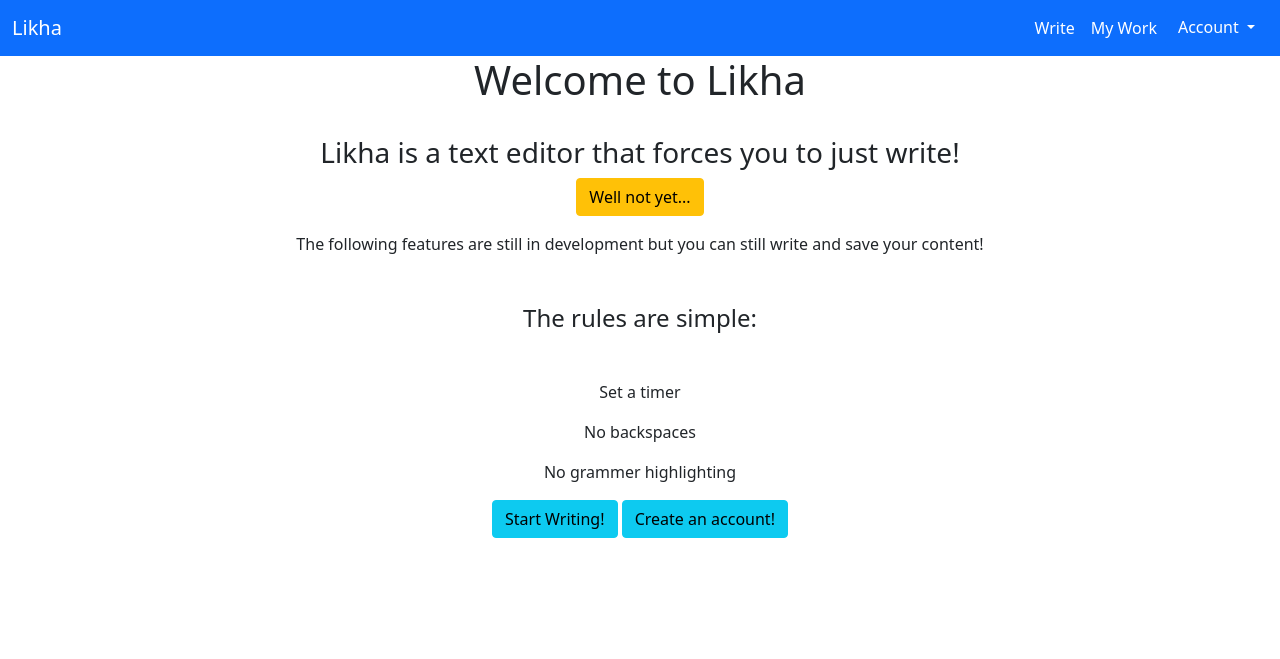
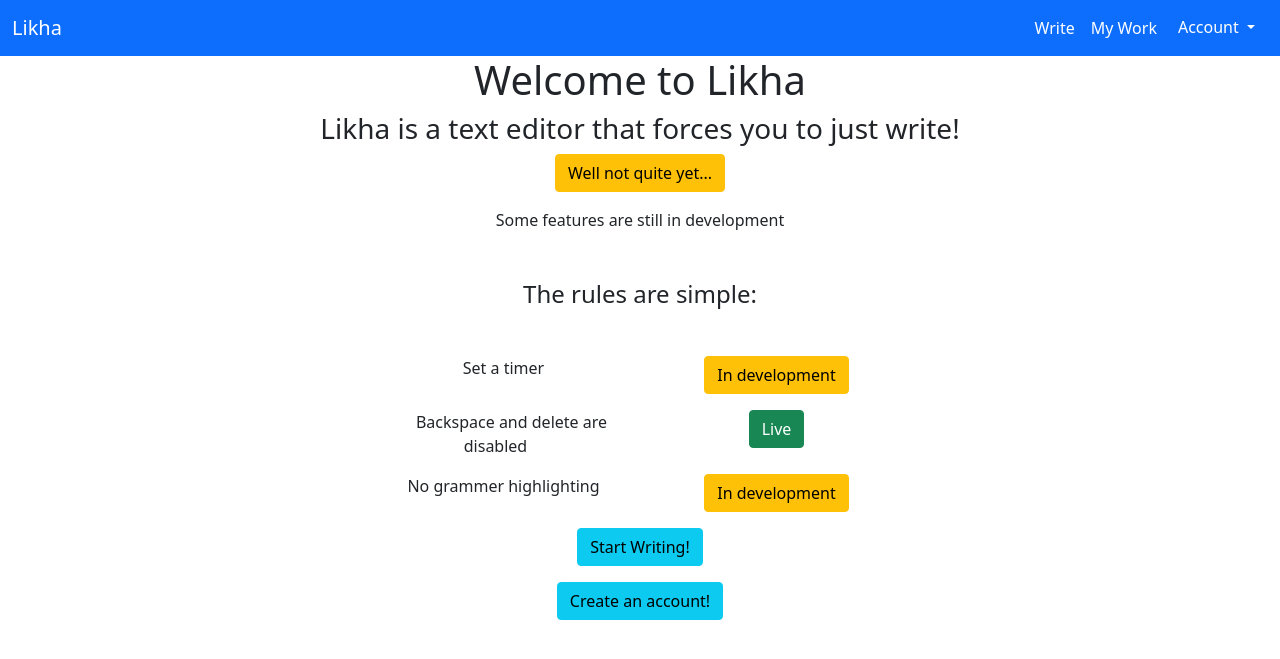
Before and after one commit to Ishan16D/likha, a Flask app: page / in a window 1280 px wide. Shown: the top 659 px of the page. Run offline with Flask 3, Linux system fonts and the light colour scheme; some libraries are stand-ins or nearby versions.

Commit message:
Added no backspace functionality

```diff
--- a/app/templates/index.html
+++ b/app/templates/index.html
@@ -3,37 +3,75 @@
 {% block content %}
 
 <div class="container text-center">
+    <div class="container">
         <h1>
             Welcome to Likha
         </h1>
-    <br>
+
+    </div>
+    <div class="container">
         <h3>
             Likha is a text editor that forces you to just write!
         </h3>
         <p>
-        <span class="btn btn-warning"> Well not yet...</span>
+            <span class="btn btn-warning"> Well not quite yet...</span>
         </p>
-    <p>The following features are still in development but you can still write and save your content!</p>
+        <p>
+            Some features are still in development
+        </p>
+
+    </div>
+    <div class="container">
+
         <h4 class="my-5">
             The rules are simple:
         </h4>
-    <div class="px-3">
-        <p class="mx-3">
+        <div class="container w-50">
+            <div class="row my-3">
+                <div class="col">
+                    <p class="mx-3 d-inline">
                         Set a timer
+                    </p>
+                </div>
+                <div class="col">
+                    <span class="btn btn-warning"> In development</span>
+                </div>
+            </div>
+            <div class="row my-3">
+                <div class="col">
+                    <p class="mx-3 d-inline">
+                        Backspace and delete are disabled
+                    </p>
+                </div>
+                <div class="col">
+                    <span class="btn btn-success"> Live</span>
+                </div>
+            </div>
+            <div class="row my-3">
+                <div class="col">
+                    <p class="mx-3 d-inline">
+                        No grammer highlighting
+                    </p>
+                </div>
+                <div class="col">
+                    <span class="btn btn-warning"> In development</span>
+                </div>
+            </div>
+        </div>
 
-        </p>
-        <p class="mx-3">
-            No backspaces
+        <div class="container w-auto d-block">
+            <div class="row justify-content-around align-items-center my-3">
 
-        </p>
-        <p class="mx-3">
-            No grammer highlighting
+                <a href="/create" class="btn btn-info w-auto" role="button">Start Writing!</a>
 
-        </p>
+            </div>
+            <div class="row justify-content-around align-items-center my-3">
 
-        <a href="/create" class="btn btn-info" role="button">Start Writing!</a>
+                <a href="/signup" class="btn btn-info w-auto" role="button">Create an account!</a>
+            </div>
 
-        <a href="/signup" class="btn btn-info" role="button">Create an account!</a>
+        </div>
+
 
 
     </div>
```
Also changed, not shown: app/templates/create.html (+13 -0 lines), app/static/app.js (added). Lines whose indentation alone changed are shown as unchanged.
